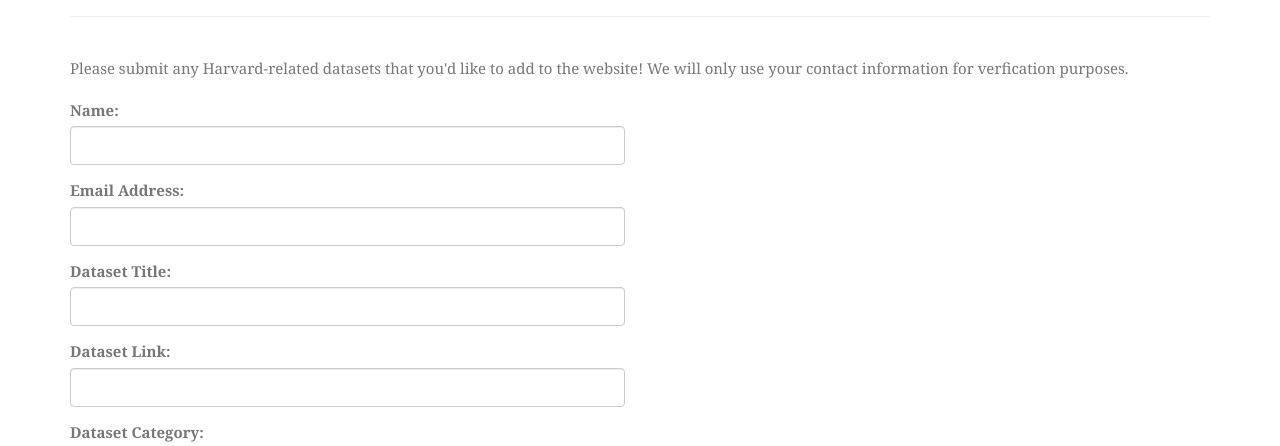
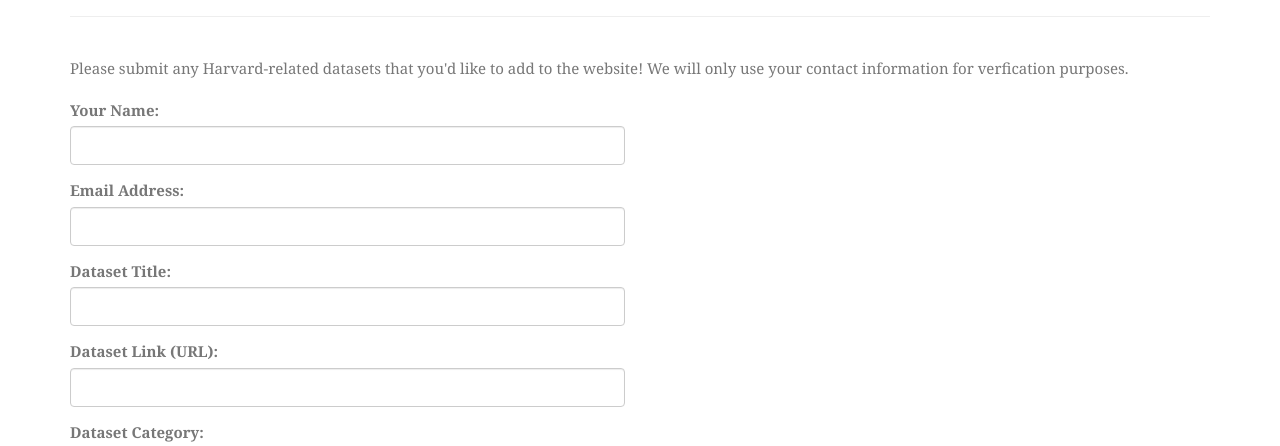
Before and after one commit to HarvardOpenData/HarvardOpenData.github.io, a Jekyll site: the page built from submit.html, in a window 1280 px wide. Shown: the part 160-606 px from the top of the page. Built offline with Jekyll 4.4.1, drawn with Linux system fonts in a browser that asks for light colours; nearby versions of some CDN libraries; some web fonts are replaced.

Commit message:
make categories dynamic

```diff
--- a/submit.html
+++ b/submit.html
@@ -18,40 +18,40 @@
         <form method="post" class="form-horizontal" action="https://formspree.io/harvardopendataproject@outlook.com">
           <div class="form-group row">
             <div class="col-sm-6">
-              <label for="name">Name:</label>
-              <input type="text" class="form-control" id="name">
-            </div>
+              <label for="name">Your Name:</label>
+              <input type="text" class="form-control" id="name" name="name">
+        </div>
           </div>
           <div class="form-group row">
             <div class="col-sm-6">
               <label for="email">Email Address:</label>
-              <input type="email" class="form-control" id="email">
+              <input type="email" class="form-control" id="email" name="email">
             </div>
           </div>
           <div class="form-group row">
             <div class="col-sm-6">
               <label for="dataset-title">Dataset Title:</label>
-              <input type="text" class="form-control" id="dataset-title">
+              <input type="text" class="form-control" id="dataset-title" name="dataset-title">
             </div>
           </div>
           <div class="form-group row">
             <div class="col-sm-6">
-              <label for="dataset-link">Dataset Link:</label>
-              <input type="text" class="form-control" id="dataset-link">
+              <label for="dataset-link">Dataset Link (URL):</label>
+              <input type="text" class="form-control" id="dataset-link" name="dataset-link">
             </div>
           </div>
           <div class="form-group row">
             <div class="col-sm-6">
               <label for="dataset-cat">Dataset Category:</label>
-              <select class="form-control" id="dataset-cat">
-                <option>Academics</option>
-                <option>Admissions</option>
-                <option>Campus</option>
-                <option>Faculty + Staff</option>
-                <option>Finances</option>
-                <option>Library</option>
-                <option>Safety</option>
-                <option>Student Life</option>
+              <select class="form-control" id="dataset-category" name="dataset-category">
+                  {% for category in site.data.categories %}
+                    <option>
+                        {{ category.name }}
+                    </option>
+                  {% endfor %}
+                  <option>
+                      Other
+                  </option>]
               </select>
             </div>
           </div>
```
